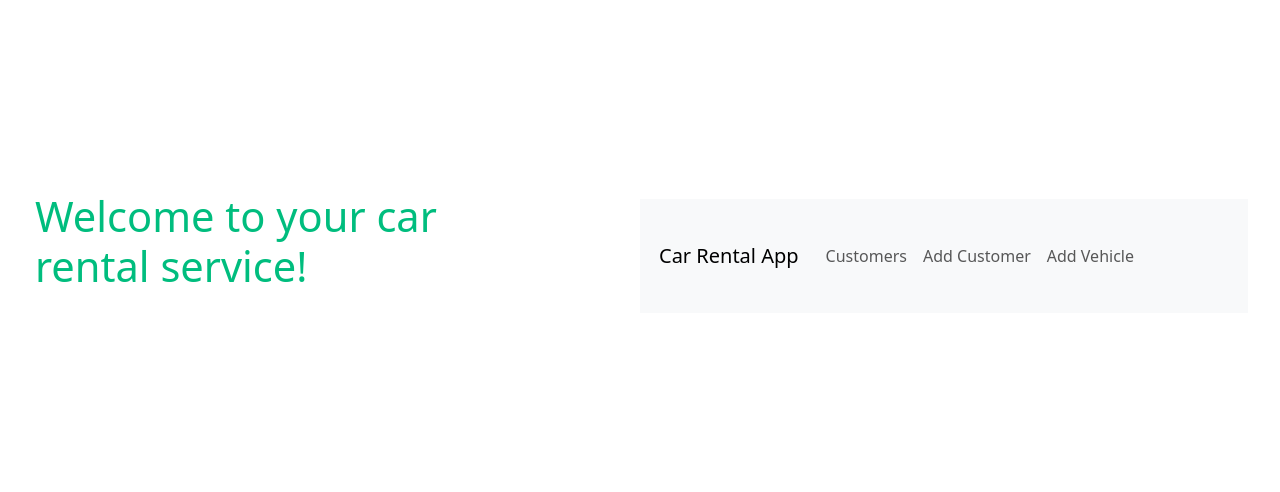
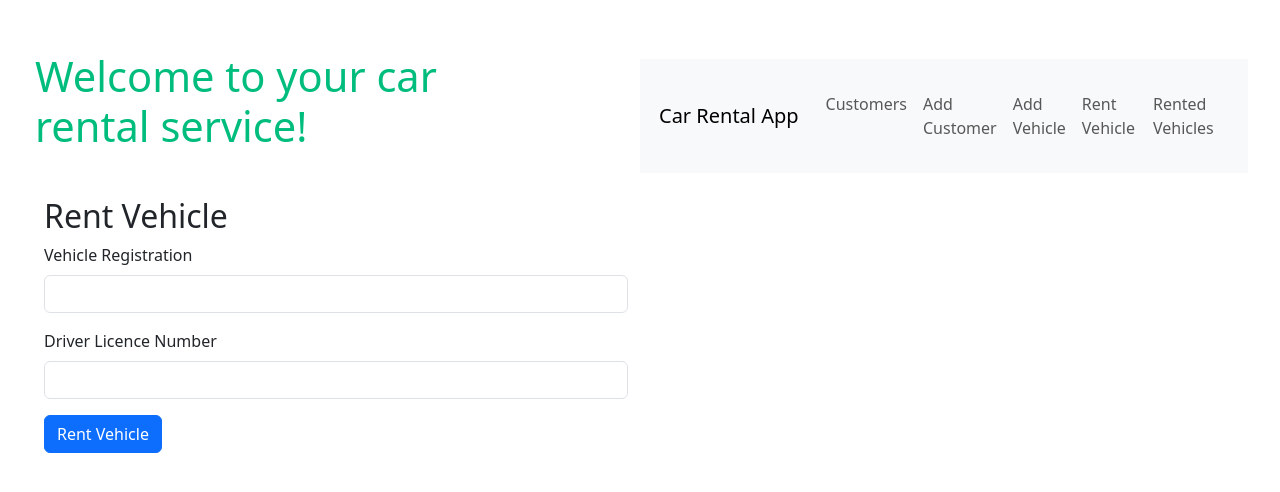
Before and after one commit to phoenix021/car_rental_frontend_vue, a Vue app: page /rentals/rent in a window 1280 px wide. Shown: the part 144-636 px from the top of the page. Built offline with nearby package versions, Linux system fonts and the light colour scheme.

Commit message:
[VUE] Added Rental basic functionalities

```diff
--- a/src/App.vue
+++ b/src/App.vue
@@ -18,7 +18,9 @@ import TheWelcome from './components/TheWelcome.vue'
       <div class="navbar-nav">
         <router-link class="nav-link" to="/customers">Customers</router-link>
         <router-link class="nav-link" to="/customers/new">Add Customer</router-link>
-      <router-link class="nav-link" to="/vehicles/new">Add Vehicle</router-link>  <!-- Added this -->
+        <router-link class="nav-link" to="/vehicles/new">Add Vehicle</router-link>
+        <router-link class="nav-link" to="/rentals/rent">Rent Vehicle</router-link>
+        <router-link class="nav-link" to="/rentals/rented-vehicles">Rented Vehicles</router-link>
       </div>
   </nav>
 
--- /dev/null
+++ b/src/api/rentalService.js
@@ -0,0 +1,18 @@
+import axios from 'axios';
+
+const API_BASE = '/api/rental';
+
+export function listRentedVehicles() {
+  return axios.get(`${API_BASE}/listCurrentlyRentedVehicles`);
+}
+
+export function rentVehicleToCustomer(rental) {
+  // rental: { registration, driverLicenceNumber }
+  return axios.post(`${API_BASE}/rent`, rental);
+}
+
+export function returnVehicle(registrationPlate, driversLicence) {
+  return axios.post(`${API_BASE}/return`, null, {
+    params: { registrationPlate, driversLicence }
+  });
+}
--- /dev/null
+++ b/src/components/RentVehicleForm.vue
@@ -0,0 +1,46 @@
+<template>
+  <div class="container mt-4">
+    <h2>Rent Vehicle</h2>
+    <form @submit.prevent="handleSubmit" class="needs-validation">
+
+      <div class="mb-3">
+        <label for="registration" class="form-label">Vehicle Registration</label>
+        <input v-model="form.registration" type="text" class="form-control" required />
+      </div>
+
+      <div class="mb-3">
+        <label for="driverLicenceNumber" class="form-label">Driver Licence Number</label>
+        <input v-model="form.driverLicenceNumber" type="text" class="form-control" required />
+      </div>
+
+      <button type="submit" class="btn btn-primary">Rent Vehicle</button>
+    </form>
+
+    <div v-if="error" class="alert alert-danger mt-3">{{ error }}</div>
+    <div v-if="success" class="alert alert-success mt-3">Vehicle rented successfully!</div>
+  </div>
+</template>
+
+<script setup>
+import { ref } from 'vue';
+import { rentVehicleToCustomer } from '../api/rentalService';
+
+const form = ref({
+  registration: '',
+  driverLicenceNumber: ''
+});
+
+const error = ref('');
+const success = ref(false);
+
+const handleSubmit = async () => {
+  try {
+    await rentVehicleToCustomer(form.value);
+    success.value = true;
+    error.value = '';
+  } catch (err) {
+    error.value = err.response?.data?.message || 'Failed to rent vehicle.';
+    success.value = false;
+  }
+};
+</script>
--- /dev/null
+++ b/src/components/RentedVehiclesList.vue
@@ -0,0 +1,31 @@
+<template>
+  <div class="container mt-4">
+    <h2>Currently Rented Vehicles</h2>
+    <ul v-if="vehicles.length > 0" class="list-group">
+      <li v-for="vehicle in vehicles" :key="vehicle.registration" class="list-group-item">
+        {{ vehicle.brand }} {{ vehicle.model }} — {{ vehicle.registration }}
+      </li>
+    </ul>
+    <p v-else>No vehicles currently rented.</p>
+  </div>
+</template>
+
+<script setup>
+import { ref, onMounted } from 'vue';
+import { listRentedVehicles } from '../api/rentalService';
+
+const vehicles = ref([]);
+
+const loadVehicles = async () => {
+  try {
+    const response = await listRentedVehicles();
+    vehicles.value = response.data;
+  } catch (err) {
+    console.error('Failed to load rented vehicles', err);
+  }
+};
+
+onMounted(() => {
+  loadVehicles();
+});
+</script>
```
Also changed, not shown: src/router/index.js (+6 -1 lines). Lines whose indentation alone changed are shown as unchanged.
